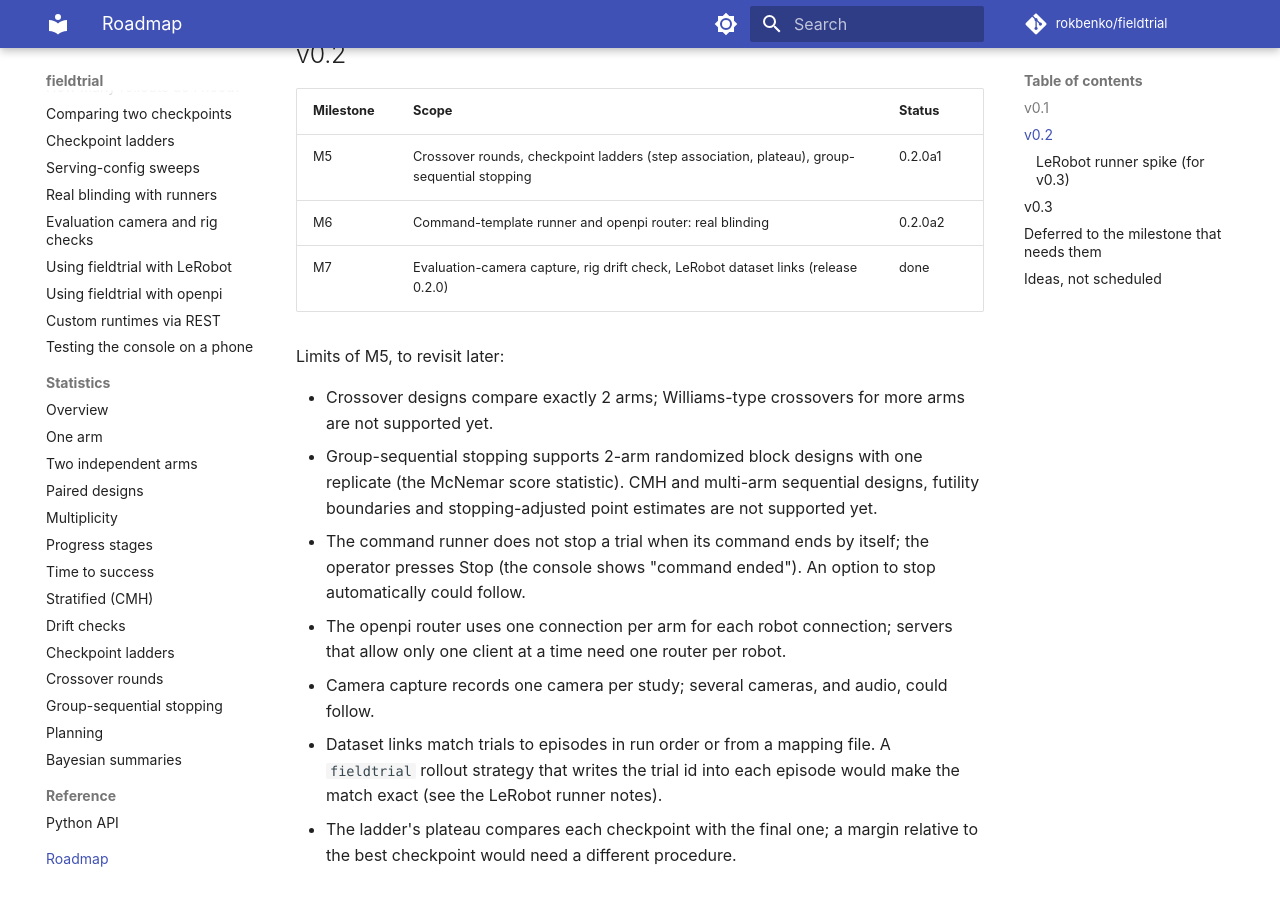
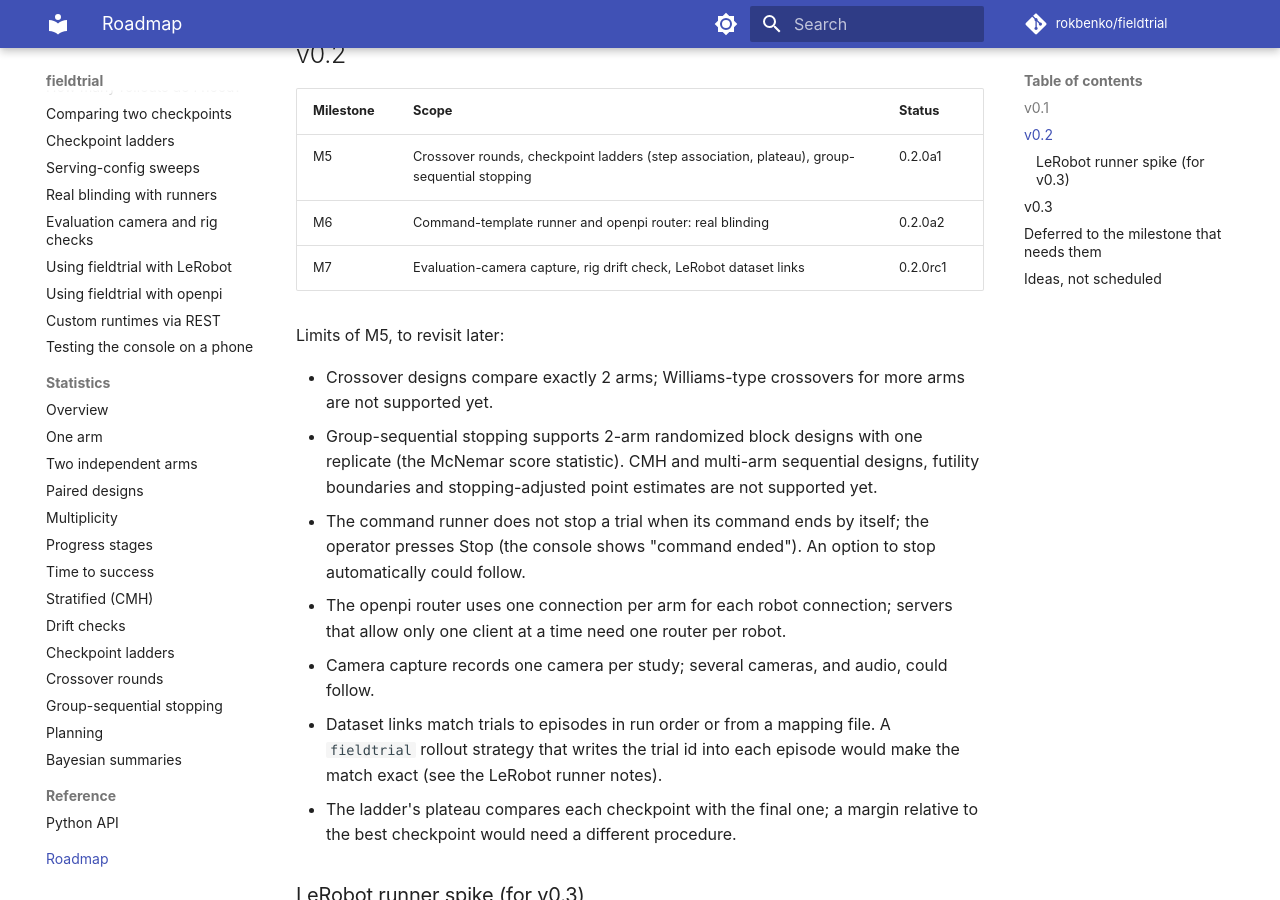
Before and after one commit to rokbenko/fieldtrial, an MkDocs documentation site: the page built from docs/ROADMAP.md, in a window 1280 px wide and 900 px high, scrolled down 655 px. Built offline with MkDocs 1.6.1 and Material for MkDocs 9.7.7, drawn with Linux system fonts in a browser that asks for light colours; comment, search, counter and statistics services are not loaded.

Commit message:
chore(release): 0.2.0rc1
- CHANGELOG: the M7 notes move to a dated 0.2.0rc1 section
- roadmap: M7 ships as 0.2.0rc1
- decision log: rc1 before 0.2.0, flow unchanged

Co-Authored-By: Claude Opus 5.5 <noreply@anthropic.com>
Claude-Session: https://claude.ai/code/session_013XFoNvwCWFnXVMhURd6JAt

```diff
--- a/docs/ROADMAP.md
+++ b/docs/ROADMAP.md
@@ -20,7 +20,7 @@ for the current milestone.
 |---|---|---|
 | M5 | Crossover rounds, checkpoint ladders (step association, plateau), group-sequential stopping | 0.2.0a1 |
 | M6 | Command-template runner and openpi router: real blinding | 0.2.0a2 |
-| M7 | Evaluation-camera capture, rig drift check, LeRobot dataset links (release 0.2.0) | done |
+| M7 | Evaluation-camera capture, rig drift check, LeRobot dataset links | 0.2.0rc1 |
 
 Limits of M5, to revisit later:
 
```
Also changed, not shown: CHANGELOG.md (+8 -1 lines), docs/PLAN.md (+1 -0 lines).
